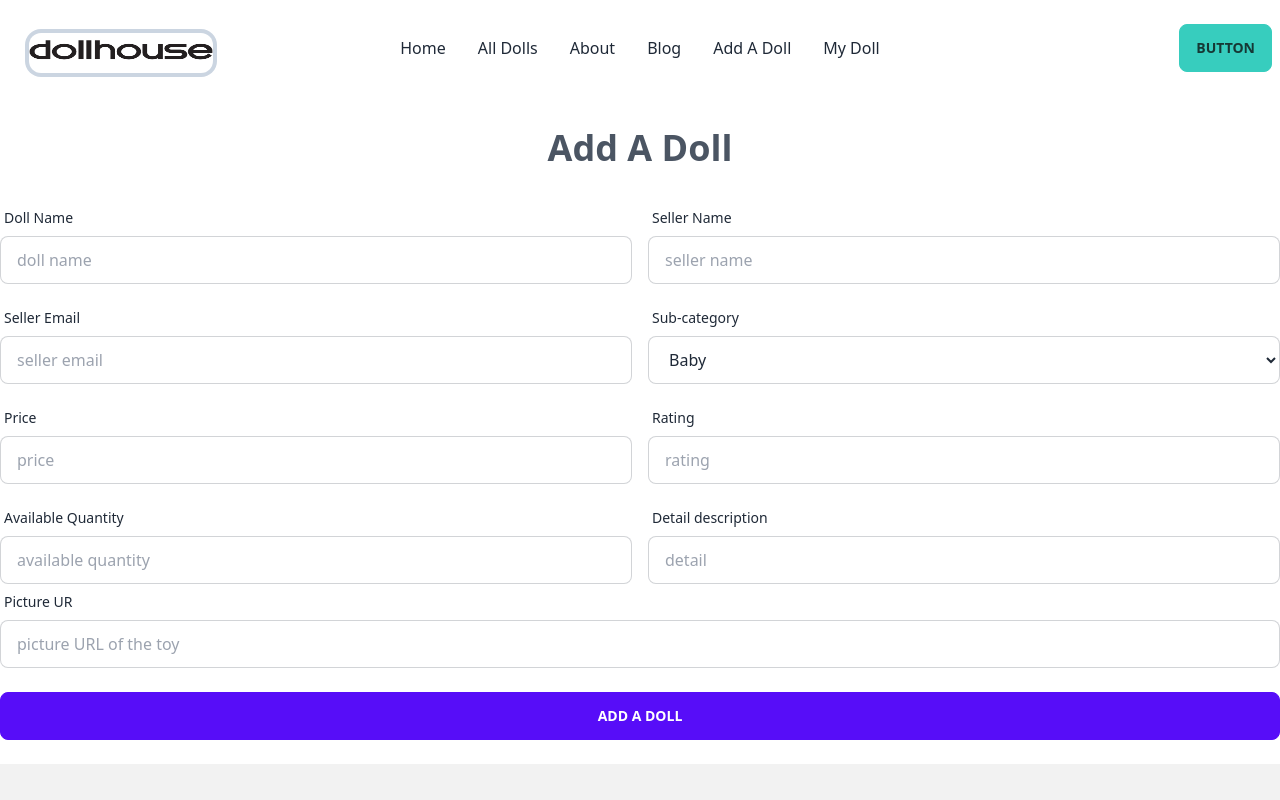
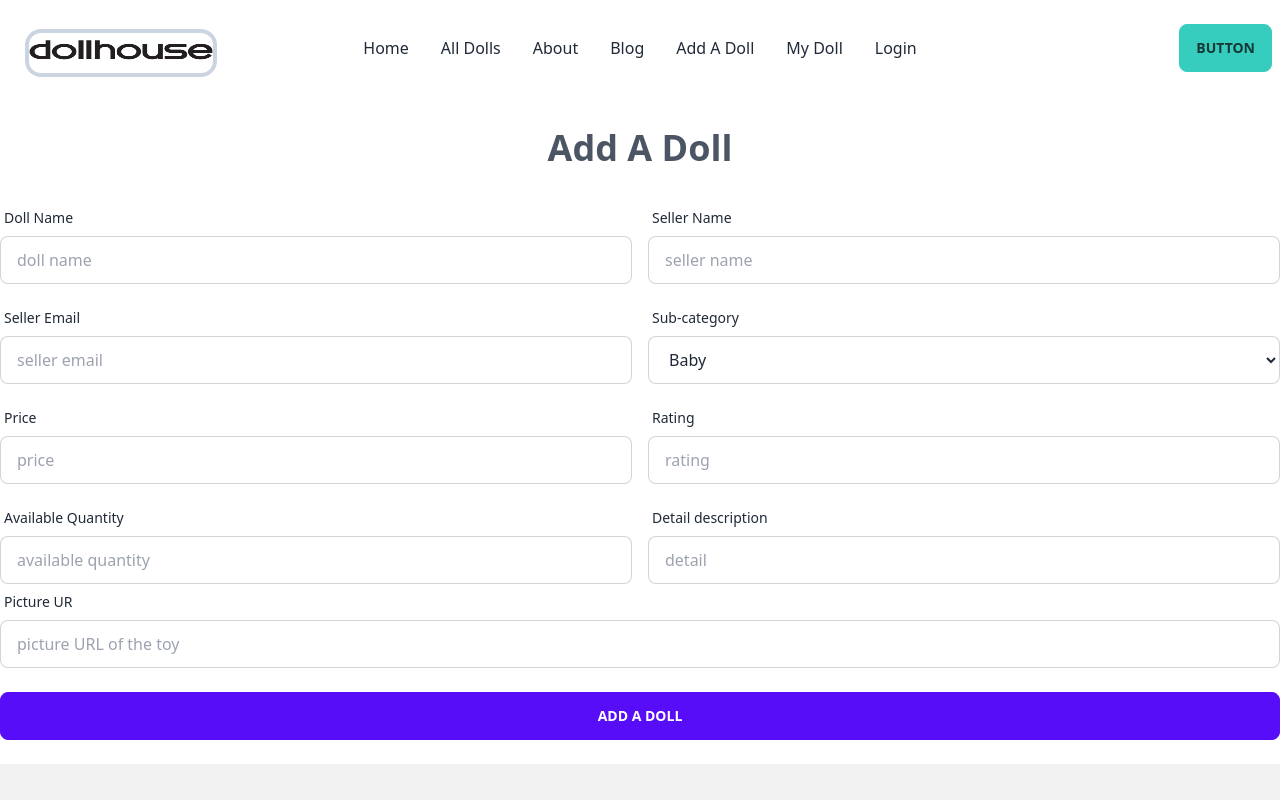
Before and after one commit to ataur28/drawing-school-client, a React (Vite) app: page /addDoll in a window 1280 px wide. Shown: the top 800 px of the page. Built offline with nearby package versions, Linux system fonts and the light colour scheme; no server answers.

Commit message:
added logout condition

```diff
--- a/src/pages/AddDoll/AddDoll.jsx
+++ b/src/pages/AddDoll/AddDoll.jsx
@@ -26,7 +26,10 @@ const AddDoll = () => {
         })
         .then(res => res.json())
         .then(data => {
-            console.log(data)
+            console.log(data);
+            if(data.insertedId){
+                alert('Add A Doll Successfully')
+            }
         })
 
     }
--- a/src/pages/Home/SubCategory/SubCategory.jsx
+++ b/src/pages/Home/SubCategory/SubCategory.jsx
@@ -14,7 +14,7 @@ const SubCategory = ({ subDolls }) => {
                     <p className="text-left">Rating: {rating}</p>
                     <div className="card-actions justify-end">
 
-                        <Link to={`/subDolls/${_id}`}><button className='btn btn-primary'>View Recipes</button></Link>
+                        <Link to={`/subDolls/${_id}`}><button className='btn btn-primary'>View Details</button></Link>
                     </div>
                 </div>
             </div>
--- a/src/pages/Shared/NavBar/NavBar.jsx
+++ b/src/pages/Shared/NavBar/NavBar.jsx
@@ -1,8 +1,19 @@
 import { Link } from "react-router-dom";
 import logo from '../../../assets/Dollhouse_Logo.jpg'
+import { useContext } from "react";
+import { AuthContext } from "../../../provider/AuthProvider";
 
 
 const NavBar = () => {
+    const {user, logOut} = useContext(AuthContext);
+
+
+    const handleLogOut =() =>{
+        logOut()
+        .then(() => {})
+        .catch(error => console.log(error))
+    }
+
     const navItems = <>
         <li><Link to ='/'>Home</Link></li>
         <li><Link to='/allDolls'>All Dolls</Link></li>
@@ -10,6 +21,8 @@ const NavBar = () => {
         <li><Link to='/blog'>Blog</Link></li>
         <li><Link to='/addDoll'>Add A Doll</Link></li>
         <li><Link to='/myDoll'>My Doll</Link></li>
+        {user?.email? <li><button onClick={handleLogOut}>LogOut</button></li> : <li><Link to='/login'>Login</Link></li>
+        }
     </>
     return (
         <div className="navbar bg-base-100 h-24">
```
